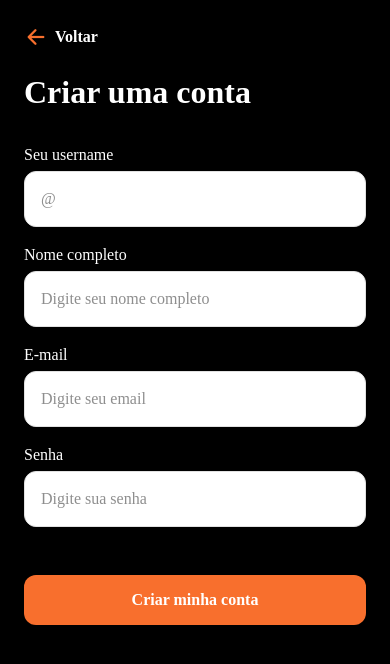
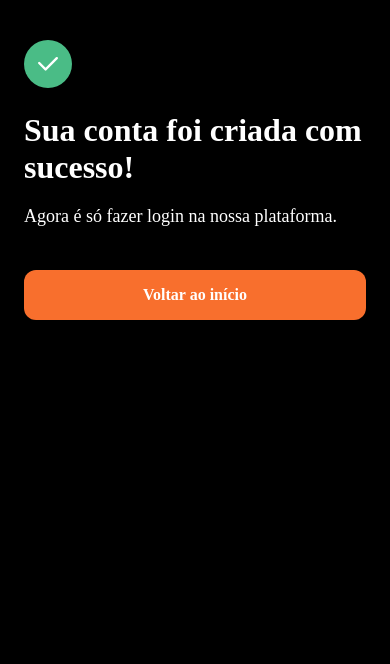
Before and after one commit to joaocarrato/Nubble-App, a React Native app: screen / in a window 390 px wide. Shown: the top 664 px of the page. Built offline with nearby package versions, Linux system fonts and the light colour scheme.

Commit message:
add create account success

```diff
--- a/App.tsx
+++ b/App.tsx
@@ -1,11 +1,11 @@
 import React from 'react';
 import { SafeAreaView } from 'react-native';
-import CreateAccount from './src/screens/auth/createAccount/CreateAccount';
+import CreateAccountSuccess from './src/screens/auth/createAccount/CreateAccountSuccess';
 
 const App = () => {
   return (
     <SafeAreaView className="flex-1 bg-black">
-      <CreateAccount />
+      <CreateAccountSuccess />
     </SafeAreaView>
   );
 };
--- a/package.json
+++ b/package.json
@@ -13,6 +13,7 @@
     "nativewind": "^2.0.11",
     "react": "18.2.0",
     "react-native": "0.73.6",
+    "react-native-svg": "^15.1.0",
     "react-native-vector-icons": "^10.0.3"
   },
   "devDependencies": {
--- /dev/null
+++ b/src/components/svg/CheckRound.tsx
@@ -0,0 +1,14 @@
+import * as React from 'react';
+import Svg, { Circle, Path, SvgProps } from 'react-native-svg';
+const CheckRound = (props: SvgProps) => (
+  <Svg width={48} height={48} fill="none" {...props}>
+    <Circle cx={24} cy={24} r={24} fill="#4ABC86" />
+    <Path
+      fill="#fff"
+      fillRule="evenodd"
+      d="M33.648 17.352a1.2 1.2 0 0 1 0 1.697l-11.2 11.2a1.2 1.2 0 0 1-1.697 0l-6.4-6.4a1.2 1.2 0 1 1 1.697-1.698l5.552 5.552 10.352-10.351a1.2 1.2 0 0 1 1.696 0Z"
+      clipRule="evenodd"
+    />
+  </Svg>
+);
+export default CheckRound;
--- /dev/null
+++ b/src/screens/auth/createAccount/CreateAccountSuccess.tsx
@@ -0,0 +1,24 @@
+import React from 'react';
+import { Text, View } from 'react-native';
+import Button from '../../../components/Button';
+import CheckRound from '../../../components/svg/CheckRound';
+
+const CreateAccountSuccess = () => {
+  return (
+    <View className="flex-1 bg-black pt-[40px] px-6">
+      <CheckRound />
+
+      <Text className="text-white font-satoshiRegular text-[32px] font-black pt-6 pb-4">
+        Sua conta foi criada com sucesso!
+      </Text>
+
+      <Text className="text-white font-satoshiRegular text-lg font-medium pb-10">
+        Agora é só fazer login na nossa plataforma.
+      </Text>
+
+      <Button isOutline={false} label="Voltar ao início" />
+    </View>
+  );
+};
+
+export default CreateAccountSuccess;
```
Also changed, not shown: src/assets/svg/check-round.svg (added), 2 other files (tests, documents, lock files or other folders).
